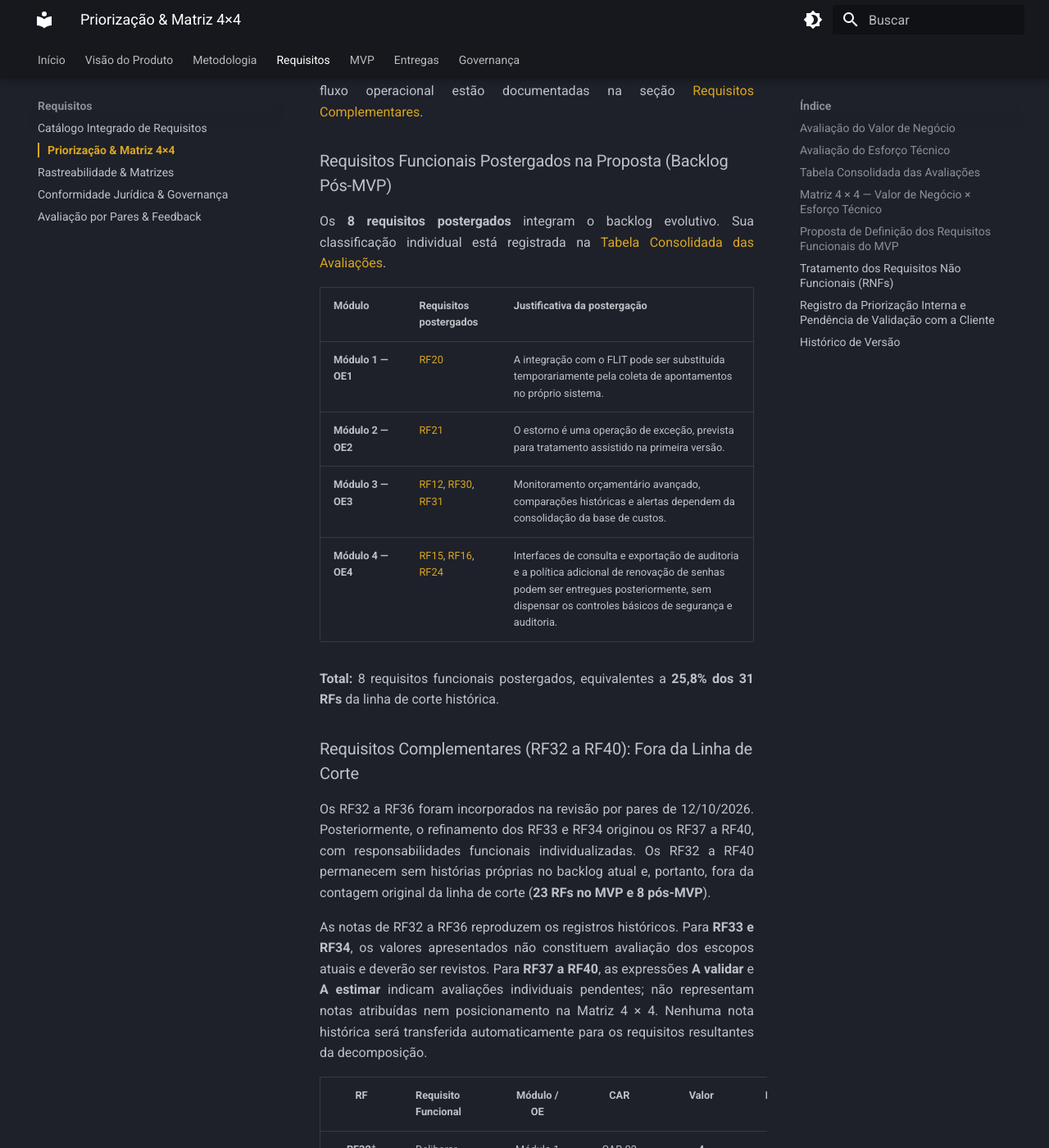
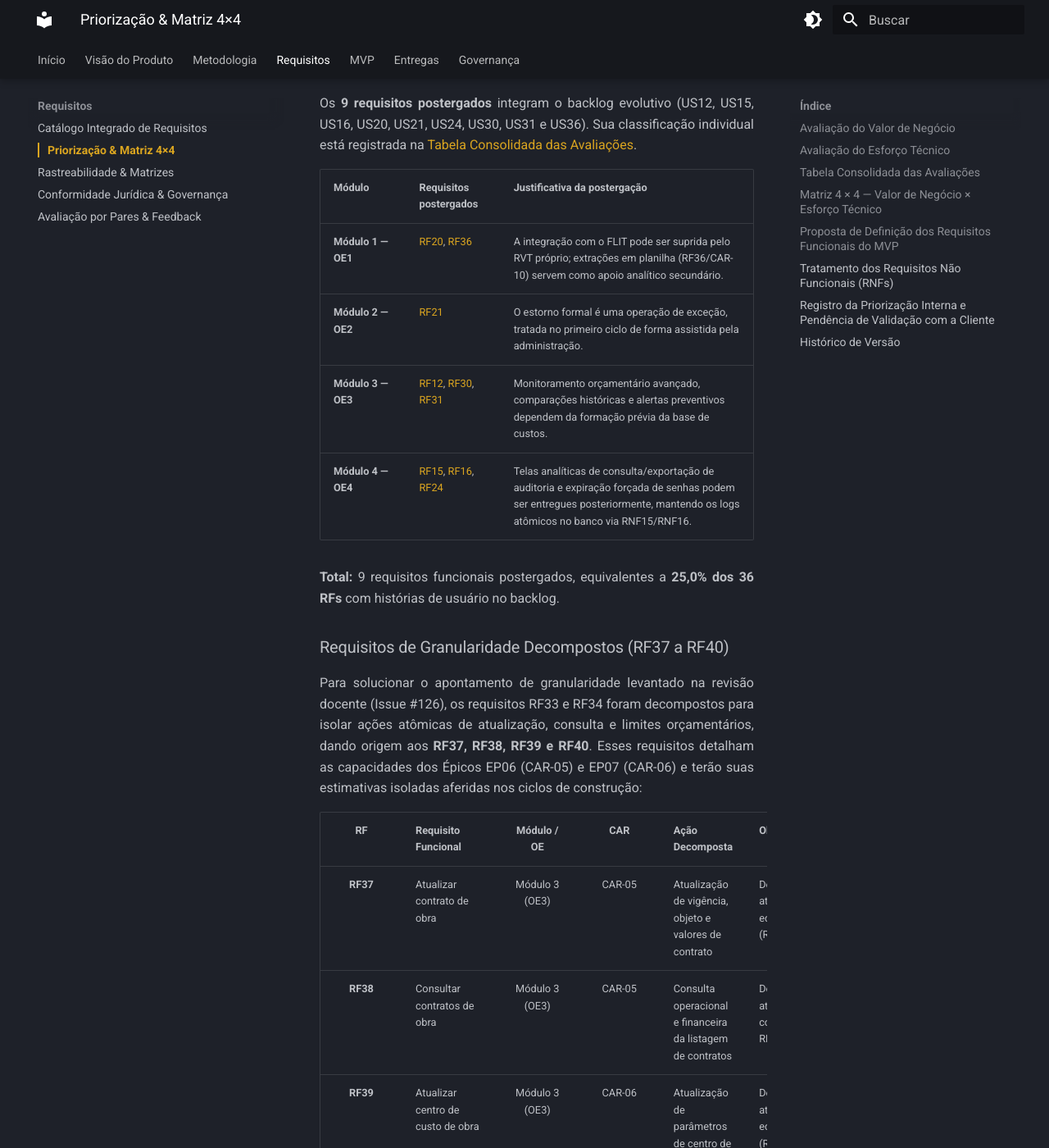
Before and after one commit to mdsreq-fga-unb/REQ-2026.2-T01-DUOC-Finance, an MkDocs documentation site: the page built from docs/requisitos/priorizacao.md, in a window 1280 px wide and 1400 px high, scrolled down 31232 px. Shown: the whole window at 82% size. Built offline with MkDocs 1.6.1 and Material for MkDocs 9.7.7, drawn with Linux system fonts in a browser that asks for light colours; some of the changed text lies outside the part shown.

Commit message:
docs: sanar pendencias e divergencias cruzadas das issues #122-#133
- Harmonizar stack tecnica para React SPA/Vite e NestJS em estrategias-esw (#122)
- Padronizar ferramenta de presenca biometrica como FLIT no cronograma (#122, #132)
- Atualizar status de encerramento da Unidade 2 e Semana 07 no cronograma (#132)
- Substituir referencias residuais a MoSCoW pela Matriz 4x4 (Valor x Esforco) (#132)
- Atualizar contagem da especificacao vigente para 40 RFs no cronograma (#126, #132)
- Atualizar status da Entrega 2 para concluida com video homologado (#132, #133)
- Harmonizar linha de corte do MVP (27 no MVP e 9 pos-MVP) com o backlog (#130, #131)
- Atualizar status do Figma como em uso/realizado em engenharia-requisitos (#123, #124)

```diff
--- a/docs/requisitos/priorizacao.md
+++ b/docs/requisitos/priorizacao.md
@@ -7,7 +7,7 @@
 
 Os resultados dessas avaliações são cruzados na **Matriz 4 × 4 (Valor de Negócio × Esforço Técnico)**, fornecendo o embasamento analítico para a delimitação da linha de corte do **Produto Mínimo Viável (MVP)**, o tratamento dos requisitos de alto valor e alto esforço, a vinculação dos atributos de qualidade (RNFs) e a evolução controlada do escopo. Este artefato subsidia diretamente tanto a especificação dos [Requisitos de Software](index.md) quanto a gestão do [Backlog do Produto e MVP](../mvp/backlog.md#priorizacao-do-backlog-e-linha-de-corte-do-mvp), atendendo à Seção 10.2 do Template Oficial da disciplina.
 
-A linha de corte do MVP é aplicada aos **36 Requisitos Funcionais (RF01 a RF36)** mapeados em histórias de usuário no [Backlog do Produto](../mvp/backlog.md): **23 RFs compõem o MVP (74,2%)** e **8 RFs integram o backlog evolutivo pós-MVP (25,8%)**. Adicionalmente, os **RF32 a RF36** foram incorporados como requisitos complementares e possuem avaliações registradas anteriormente ao desdobramento dos RF33 e RF34. Os **RF37 a RF40** foram acrescentados posteriormente e aguardam avaliações individuais. A linha de corte original permanece limitada aos 31 requisitos que possuem histórias de usuário no backlog.
+A delimitação do escopo do MVP articula os **40 Requisitos Funcionais (RF01 a RF40)** do catálogo de requisitos e as histórias mapeadas no [Backlog do Produto](../mvp/backlog.md): o **MVP consolida 27 requisitos funcionais** (os 23 do núcleo inicial mais RF32, RF33, RF34 e RF35) e **9 requisitos no backlog evolutivo pós-MVP** (os 8 do núcleo inicial mais o RF36), totalizando as 36 histórias de usuário do backlog (27 no MVP e 9 pós-MVP). Os requisitos resultantes da decomposição de granularidade dos contratos e centros de custo (RF37 a RF40) aguardam estipulação de estimativas isoladas para refinamentos futuros.
 
 ---
 
@@ -533,9 +533,7 @@
 
 A delimitação do Produto Mínimo Viável (MVP) considera a formação de um fluxo operacional capaz de atender às principais necessidades da DUOC, incluindo cadastro, apontamentos de campo, fechamento financeiro, prestação de contas, apropriação de custos e controle de acesso.
 
-A linha de corte histórica contempla 23 dos 31 RFs representados em histórias de usuário no backlog. Entretanto, a execução completa desse fluxo depende também de requisitos complementares ainda não incorporados formalmente à linha de corte, especialmente RF32 (deliberação de apontamentos), RF33 (cadastro de contratos) e RF34 (cadastro de centros de custo). Essas dependências deverão ser consideradas na revisão do backlog e na ratificação do escopo com a cliente.
-
-Assim, a seleção histórica é preservada para fins de rastreabilidade, sem caracterizar o MVP como operacionalmente autossuficiente antes da resolução dessas dependências.
+A proposta consolidada de MVP alinha-se diretamente ao [Backlog do Produto](../mvp/backlog.md) e integra **27 Requisitos Funcionais no MVP (75,0%)** e **9 Requisitos Funcionais no backlog evolutivo pós-MVP (25,0%)**, cobrindo integralmente as 36 histórias de usuário do produto (US01 a US36). Os requisitos resultantes da decomposição atômica de contratos e centros de custo (RF37 a RF40) permanecem como refinamentos de granularidade que herdam a rastreabilidade estrutural dos épicos correspondentes.
 
 ### Tratamento dos Requisitos de Alto Valor e Alto Esforço
 
@@ -550,54 +548,43 @@
 <a id="lista-consolidada-dos-requisitos-funcionais-do-mvp"></a>
 ### Lista Proposta de Requisitos Funcionais do MVP
 
-
-A linha de corte histórica contempla **23 dos 31 RFs do backlog (74,2%)**. As notas e justificativas individuais estão disponíveis na [Tabela Consolidada das Avaliações](#tabela-consolidada-das-avaliacoes).
+A linha de corte consolidada contempla **27 dos 36 RFs com histórias no backlog (75,0%)**. As notas e justificativas individuais estão disponíveis na [Tabela Consolidada das Avaliações](#tabela-consolidada-das-avaliacoes).
 
 | Módulo | Requisitos incluídos no MVP | Total |
 | :--- | :--- | :---: |
-| **Módulo 1 — OE1** | [RF01](index.md#rf01), [RF02](index.md#rf02), [RF03](index.md#rf03), [RF04](index.md#rf04), [RF19](index.md#rf19), [RF22](index.md#rf22), [RF25](index.md#rf25), [RF26](index.md#rf26) | **8** |
+| **Módulo 1 — OE1** | [RF01](index.md#rf01), [RF02](index.md#rf02), [RF03](index.md#rf03), [RF04](index.md#rf04), [RF19](index.md#rf19), [RF22](index.md#rf22), [RF25](index.md#rf25), [RF26](index.md#rf26), [RF32](index.md#rf32), [RF35](index.md#rf35) | **10** |
 | **Módulo 2 — OE2** | [RF05](index.md#rf05), [RF06](index.md#rf06), [RF07](index.md#rf07), [RF08](index.md#rf08), [RF27](index.md#rf27), [RF28](index.md#rf28), [RF29](index.md#rf29) | **7** |
-| **Módulo 3 — OE3** | [RF09](index.md#rf09), [RF10](index.md#rf10), [RF11](index.md#rf11) | **3** |
+| **Módulo 3 — OE3** | [RF09](index.md#rf09), [RF10](index.md#rf10), [RF11](index.md#rf11), [RF33](index.md#rf33), [RF34](index.md#rf34) | **5** |
 | **Módulo 4 — OE4** | [RF13](index.md#rf13), [RF14](index.md#rf14), [RF17](index.md#rf17), [RF18](index.md#rf18), [RF23](index.md#rf23) | **5** |
-| **Total** | **23 requisitos funcionais** | **23** |
+| **Total** | **27 requisitos funcionais no MVP** | **27** |
 
-Os requisitos incorporados ou redefinidos após a Reunião 05 permanecem sujeitos à ratificação da cliente. As dependências complementares do fluxo operacional estão documentadas na seção [Requisitos Complementares](#requisitos-complementares-rf32-a-rf36-fora-da-linha-de-corte).
-
+Os requisitos incorporados ou redefinidos após a Reunião 05 permanecem com status registrado de pendência de ratificação formal pela cliente parceira.
 
 <a id="requisitos-funcionais-postergados-backlog-pos-mvp"></a>
 ### Requisitos Funcionais Postergados na Proposta (Backlog Pós-MVP)
 
-
-Os **8 requisitos postergados** integram o backlog evolutivo. Sua classificação individual está registrada na [Tabela Consolidada das Avaliações](#tabela-consolidada-das-avaliacoes).
+Os **9 requisitos postergados** integram o backlog evolutivo (US12, US15, US16, US20, US21, US24, US30, US31 e US36). Sua classificação individual está registrada na [Tabela Consolidada das Avaliações](#tabela-consolidada-das-avaliacoes).
 
 | Módulo | Requisitos postergados | Justificativa da postergação |
 | :--- | :--- | :--- |
-| **Módulo 1 — OE1** | [RF20](index.md#rf20) | A integração com o FLIT pode ser substituída temporariamente pela coleta de apontamentos no próprio sistema. |
-| **Módulo 2 — OE2** | [RF21](index.md#rf21) | O estorno é uma operação de exceção, prevista para tratamento assistido na primeira versão. |
-| **Módulo 3 — OE3** | [RF12](index.md#rf12), [RF30](index.md#rf30), [RF31](index.md#rf31) | Monitoramento orçamentário avançado, comparações históricas e alertas dependem da consolidação da base de custos. |
-| **Módulo 4 — OE4** | [RF15](index.md#rf15), [RF16](index.md#rf16), [RF24](index.md#rf24) | Interfaces de consulta e exportação de auditoria e a política adicional de renovação de senhas podem ser entregues posteriormente, sem dispensar os controles básicos de segurança e auditoria. |
+| **Módulo 1 — OE1** | [RF20](index.md#rf20), [RF36](index.md#rf36) | A integração com o FLIT pode ser suprida pelo RVT próprio; extrações em planilha (RF36/CAR-10) servem como apoio analítico secundário. |
+| **Módulo 2 — OE2** | [RF21](index.md#rf21) | O estorno formal é uma operação de exceção, tratada no primeiro ciclo de forma assistida pela administração. |
+| **Módulo 3 — OE3** | [RF12](index.md#rf12), [RF30](index.md#rf30), [RF31](index.md#rf31) | Monitoramento orçamentário avançado, comparações históricas e alertas preventivos dependem da formação prévia da base de custos. |
+| **Módulo 4 — OE4** | [RF15](index.md#rf15), [RF16](index.md#rf16), [RF24](index.md#rf24) | Telas analíticas de consulta/exportação de auditoria e expiração forçada de senhas podem ser entregues posteriormente, mantendo os logs atômicos no banco via RNF15/RNF16. |
 
-**Total:** 8 requisitos funcionais postergados, equivalentes a **25,8% dos 31 RFs** da linha de corte histórica.
-
+**Total:** 9 requisitos funcionais postergados, equivalentes a **25,0% dos 36 RFs** com histórias de usuário no backlog.
 
 <a id="requisitos-complementares-rf32-a-rf36-fora-da-linha-de-corte"></a>
-### Requisitos Complementares (RF32 a RF40): Fora da Linha de Corte
+### Requisitos de Granularidade Decompostos (RF37 a RF40)
 
-Os RF32 a RF36 foram incorporados na revisão por pares de 12/10/2026. Posteriormente, o refinamento dos RF33 e RF34 originou os RF37 a RF40, com responsabilidades funcionais individualizadas. Os RF32 a RF40 permanecem sem histórias próprias no backlog atual e, portanto, fora da contagem original da linha de corte (**23 RFs no MVP e 8 pós-MVP**).
+Para solucionar o apontamento de granularidade levantado na revisão docente (Issue #126), os requisitos RF33 e RF34 foram decompostos para isolar ações atômicas de atualização, consulta e limites orçamentários, dando origem aos **RF37, RF38, RF39 e RF40**. Esses requisitos detalham as capacidades dos Épicos EP06 (CAR-05) e EP07 (CAR-06) e terão suas estimativas isoladas aferidas nos ciclos de construção:
 
-As notas de RF32 a RF36 reproduzem os registros históricos. Para **RF33 e RF34**, os valores apresentados não constituem avaliação dos escopos atuais e deverão ser revistos. Para **RF37 a RF40**, as expressões **A validar** e **A estimar** indicam avaliações individuais pendentes; não representam notas atribuídas nem posicionamento na Matriz 4 × 4. Nenhuma nota histórica será transferida automaticamente para os requisitos resultantes da decomposição.
-
-| RF | Requisito Funcional | Módulo / OE | CAR | Valor | Esforço | Observação |
-| :---: | :--- | :---: | :---: | :---: | :---: | :--- |
-| **RF32**‡ | Deliberar apontamento de campo | Módulo 1 (OE1) | CAR-02 | **4** | **2** | Homologação do apontamento é pré-condição do RF05 e do RF09 (RN05, RN10); recomenda-se decompor em história antes da construção. |
-| **RF33**‡ | Cadastrar contrato de obra | Módulo 3 (OE3) | CAR-05 | **3** | **2** | Cadastro de contratos ativos necessários aos vínculos financeiros (RN09, RN11). Notas herdadas da avaliação anterior, pendentes de reavaliação. |
-| **RF34**‡ | Cadastrar centro de custo de obra | Módulo 3 (OE3) | CAR-06 | **3** | **2** | Cadastro dos centros de custo vinculados aos contratos ativos (RN09, RN11). Notas herdadas da avaliação anterior, pendentes de reavaliação. |
-| **RF35**‡ | Retificar apontamento de campo | Módulo 1 (OE1) | CAR-02 | **3** | **2** | Permite retificar apontamentos pendentes dentro de 5 dias úteis e registros rejeitados mesmo após esse prazo, com novo envio para homologação (RN02). A funcionalidade possui avaliação histórica e ainda depende de alinhamento formal com o backlog. |
-| **RF36**‡ | Exportar dados consolidados em planilha CSV/XLSX | Módulo 1 (OE1) | CAR-10 | **2** | **2** | Extração tabular de apoio; alocada à evolução (CAR-10). |
-| **RF37**‡ | Atualizar contrato de obra | Módulo 3 (OE3) | CAR-05 | A validar | A estimar | Permite atualizar contratos existentes, preservando a integridade dos vínculos financeiros. |
-| **RF38**‡ | Consultar contratos de obra | Módulo 3 (OE3) | CAR-05 | A validar | A estimar | Permite acessar informações dos contratos cadastrados para consulta operacional e financeira. |
-| **RF39**‡ | Atualizar centro de custo de obra | Módulo 3 (OE3) | CAR-06 | A validar | A estimar | Permite atualizar centros de custo, preservando os relacionamentos existentes. |
-| **RF40**‡ | Definir tetos orçamentários de obra | Módulo 3 (OE3) | CAR-06 | A validar | A estimar | Estabelece limites orçamentários utilizados no cálculo de execução e no monitoramento de desvios (RN13, RN29). |
+| RF | Requisito Funcional | Módulo / OE | CAR | Ação Decomposta | Observação |
+| :---: | :--- | :---: | :---: | :--- | :--- |
+| **RF37** | Atualizar contrato de obra | Módulo 3 (OE3) | CAR-05 | Atualização de vigência, objeto e valores de contrato | Decomposição atômica de edição do RF33 (RN09, RN11). |
+| **RF38** | Consultar contratos de obra | Módulo 3 (OE3) | CAR-05 | Consulta operacional e financeira da listagem de contratos | Decomposição atômica de consulta do RF33 (RNF10). |
+| **RF39** | Atualizar centro de custo de obra | Módulo 3 (OE3) | CAR-06 | Atualização de parâmetros de centro de custo | Decomposição atômica de edição do RF34 (RN09, RN11). |
+| **RF40** | Definir tetos orçamentários de obra | Módulo 3 (OE3) | CAR-06 | Estipulação de limites monetários orçados por centro de custo | Decomposição de parametrização orçamentária do RF34 (RN13, RN29). |
 
 ---
 
@@ -706,3 +693,4 @@
 | `3.4` | 28/10/2026 | Integração dos RF32 a RF36 à linha de corte em resposta à avaliação do backlog: eliminação da categoria de requisitos complementares; linha de corte aplicada aos 36 RFs (27 no MVP / 75,0%, com inclusão de RF32, RF33, RF34 e RF35; 9 pós-MVP / 25,0%, com inclusão de RF36); atualização da distribuição por nível de valor, da análise estratégica dos quadrantes e das listas do MVP e do backlog evolutivo; vínculo de RNF04 e RNF07 ao RF35; Tabela Consolidada declarada fonte única de estimativa para o Backlog. Nenhuma nota de valor ou de esforço foi alterada. | Paulo Nery | — |
 | `3.4` | 28/10/2026 | Correção da natureza da Reunião 05 como sessão interna; remoção de atribuições de aceite à cliente sem evidência; explicitação da pendência de ratificação do MVP e dos valores de negócio, com links para as deliberações e artefatos correspondentes. | Equipe Cascata Ágil | — |
 | `3.5` | 02/11/2026 | Revisão cruzada com os Capítulos 2, 4 e 6 após feedback do professor: ferramenta de presença padronizada como FLIT (nome anteriormente registrado como Shifton); TR-03 renomeada para consolidação de diárias e comissões | Gustavo Bonifácio |  |
+| `3.6` | 02/11/2026 | Harmonização da linha de corte do MVP (27 RFs no MVP / 75% e 9 no Pós-MVP / 25%) em sincronia com as 36 US do Backlog do Produto e explicitação dos RF37 a RF40 como desdobramentos atômicos de contratos e centros de custo. | Matheus Ribeiro Szervinsk | Equipe Cascata Ágil |
```
Also changed, not shown: docs/entregas/entrega-2.md (+3 -2 lines), docs/metodologia/cronograma.md (+21 -20 lines), docs/metodologia/engenharia-requisitos.md (+2 -2 lines), docs/metodologia/estrategias-esw.md (+6 -5 lines).
